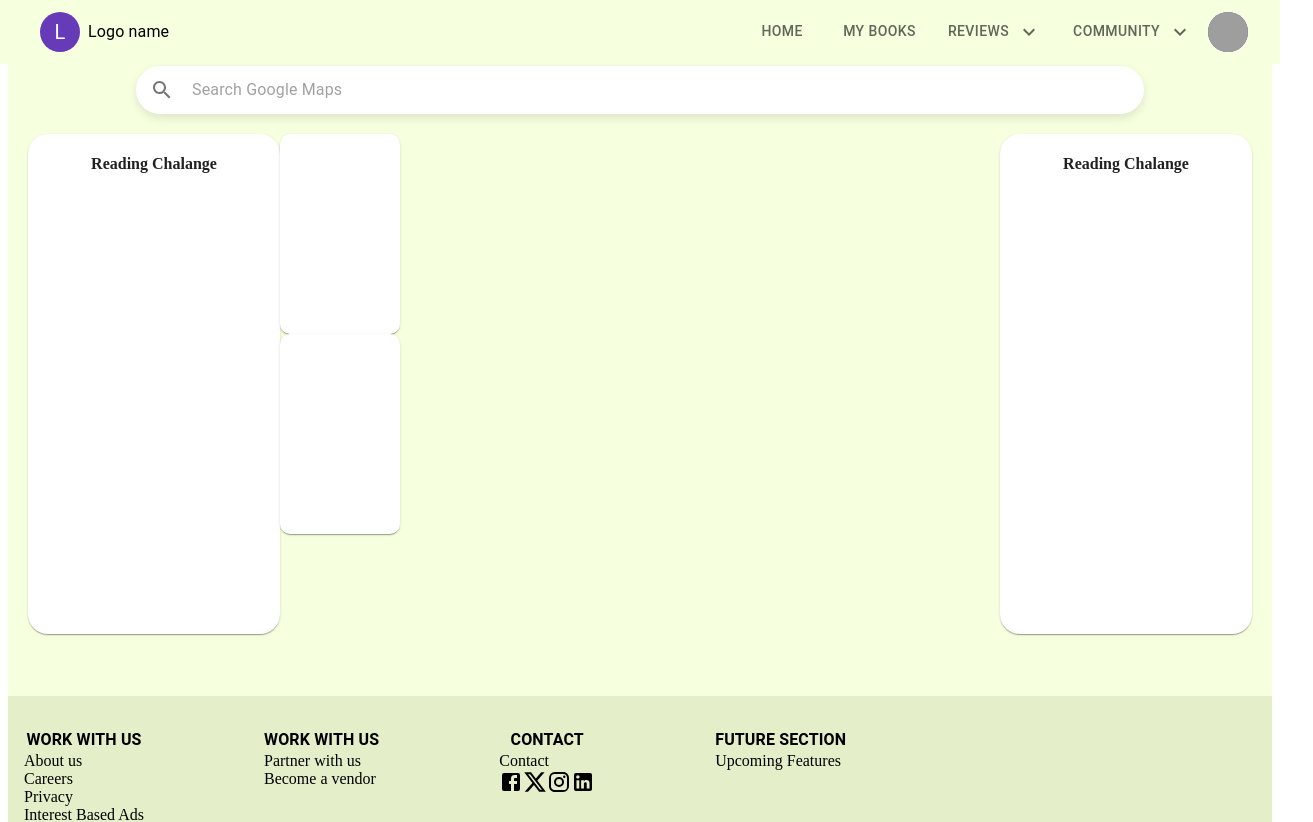
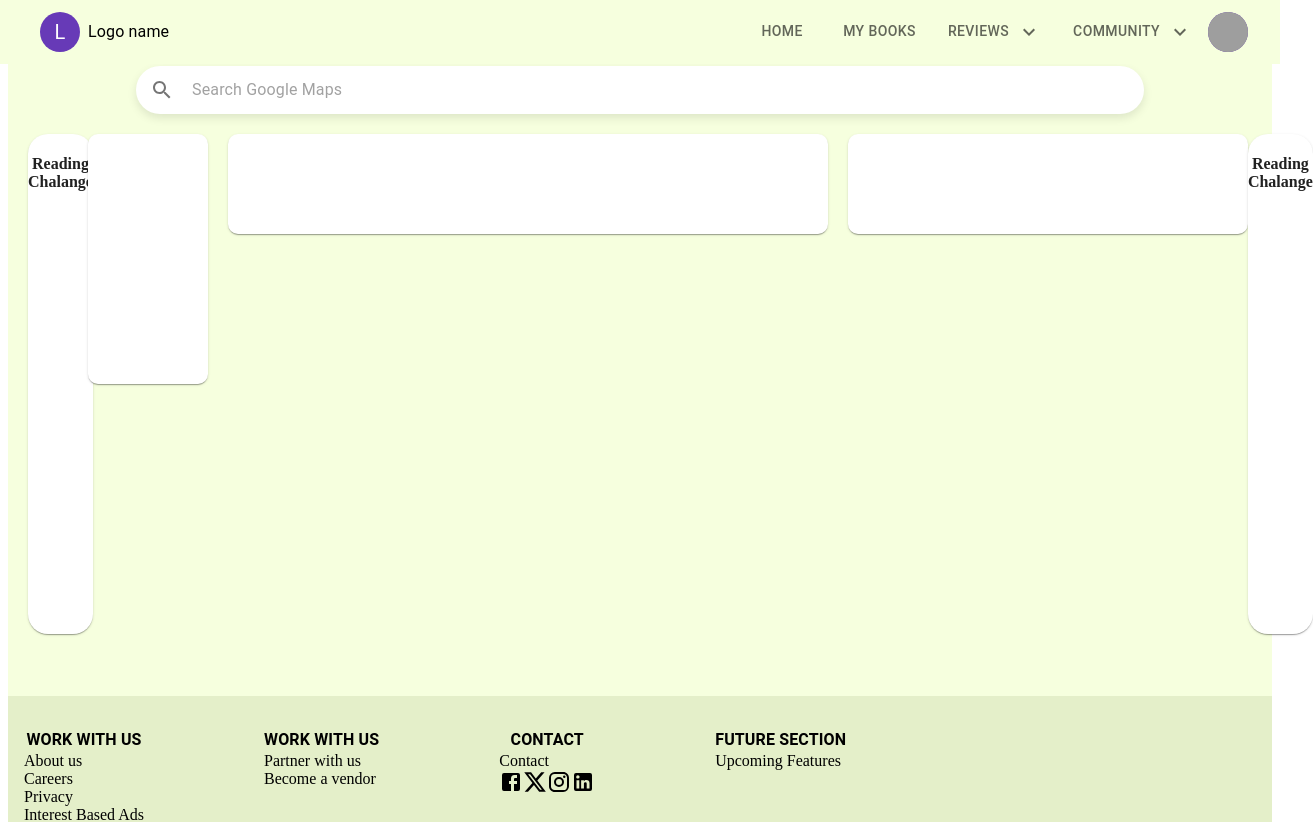
Before and after one commit to muraliram728/Book-Recommendations, a React (Create React App) app in the folder frontend/: page / in a window 1280 px wide. Shown: the top 822 px of the page, 1313 px wide, since content can reach past the window. Built offline with nearby package versions, Linux system fonts and the light colour scheme; grey boxes are pictures that could not be loaded.

Commit message:
create popular content

```diff
--- a/frontend/src/components/layouts/Home.js
+++ b/frontend/src/components/layouts/Home.js
@@ -29,31 +29,9 @@ export default function Home() {
                 <Paper sx={{ width: "300px", height: "500px", marginTop: "20px", marginLeft: "20px", borderRadius: "20px" }}>
                     <h4>Reading Chalange</h4>
                 </Paper>
-                {/* <Box sx={{ flexGrow: 1 }}>
-                    <Grid2 container spacing={2}>
-                        <Grid item xs={4} >
-                            <Item >xs=8</Item>
-                        </Grid>
-                        <Grid item xs={8}>
-                            <Item>xs=4</Item>
-                        </Grid>
-                        <Grid item xs={6}>
-                            <Item>xs=4</Item>
-                        </Grid>
-                        <Grid item xs={2}>
-                            <Item>xs=8</Item>
-                        </Grid>
-                        <Grid item xs={6}>
-                            <Item>xs=4</Item>
-                        </Grid>
-                        <Grid item xs={6}>
-                            <Item>xs=8</Item>
-                        </Grid>
-                    </Grid2>
-                </Box> */}
-                <div style={{marginTop:"20px"}}>
+                <Box sx={{marginLeft:"-25px", marginTop: "20px !important"}}>
                 <Popular />
-                </div>
+                </Box>
                 <Paper sx={{ width: "300px", height: "500px", marginTop: "20px", marginRight: "20px", borderRadius: "20px" }}>
                     <h4>Reading Chalange</h4>
                 </Paper>
--- a/frontend/src/components/layouts/Popular.js
+++ b/frontend/src/components/layouts/Popular.js
@@ -4,40 +4,19 @@ import Box from '@mui/material/Box';
 import Paper from '@mui/material/Paper';
 import Grid from '@mui/material/Grid2';
 
-const Item = styled(Paper)(({ theme }) => ({
-  backgroundColor: '#fff',
-  ...theme.typography.body2,
-  padding: theme.spacing(1),
-  textAlign: 'center',
-  color: theme.palette.text.secondary,
-  ...theme.applyStyles('dark', {
-    backgroundColor: '#1A2027',
-  }),
-}));
 
 export default function Popular() {
   return (
-    <Box sx={{ flexGrow: 1 }}>
-      {/* <Grid container spacing={2}>
-        <Grid size={{ xs: 6, md: 8 }}>
-          <Item>xs=6 md=8</Item>
+    <Box >
+      <Grid display={'flex'}>
+        <Grid item xs={6} >
+            <Paper sx={{height: "250px", width:"120px", borderRadius:"10px",marginLeft:"20px"}}></Paper>
         </Grid>
-        <Grid size={{ xs: 6, md: 4 }}>
-          <Item>xs=6 md=4</Item>
+        <Grid item md={6}>
+            <Paper sx={{height: "100px", width:"600px", borderRadius:"10px",marginLeft:"20px"}}></Paper>
         </Grid>
-        <Grid size={{ xs: 6, md: 4 }}>
-          <Item>xs=6 md=4</Item>
-        </Grid>
-        <Grid size={{ xs: 6, md: 8 }}>
-          <Item>xs=6 md=8</Item>
-        </Grid>
-      </Grid> */}
-      <Grid sx={{display:""}}>
-        <Grid item xs={4} sx={{ marginRight:"600px"}}>
-            <Paper sx={{height: "200px", width:"120px", borderRadius:"10px"}}></Paper>
-        </Grid>
-        <Grid item md={8}>
-            <Paper sx={{height: "200px", width:"120px", borderRadius:"10px"}}></Paper>
+        <Grid item md={4}>
+            <Paper sx={{height: "100px", width:"400px", borderRadius:"10px",marginLeft:"20px"}}></Paper>
         </Grid>
       </Grid>
     </Box>
```
